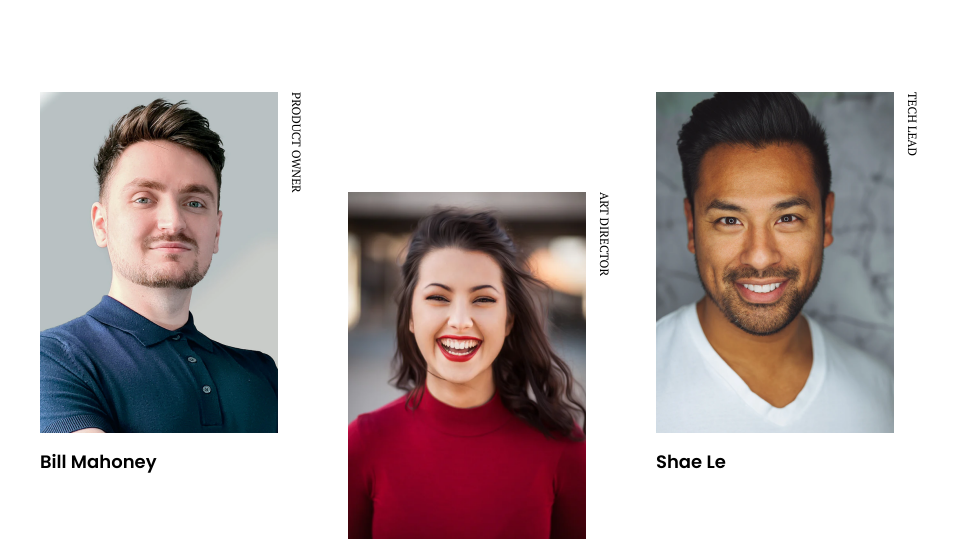
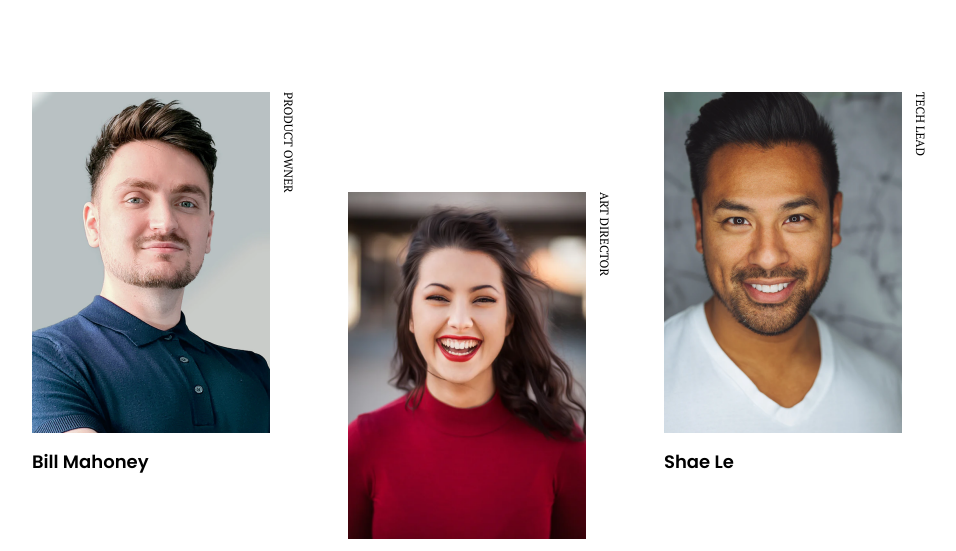
Before and after one commit to marblet/devchal-my-team-page, a plain HTML site: page index.html in a window 1280 px wide. Shown: the part 227-778 px from the top of the page, without its empty margins (160-1116 px from the left). Drawn offline with Linux system fonts and the light colour scheme.

Commit message:
minor fix

```diff
--- a/assets/style.css
+++ b/assets/style.css
@@ -118,7 +118,8 @@ figure figcaption {
   }
 
   .figs-wrapper {
-    margin: 0 200px;
+    margin-left: 15%;
+    margin-right: 15%;
   }
   .fig-wrapper {
     height: 515px;
```
